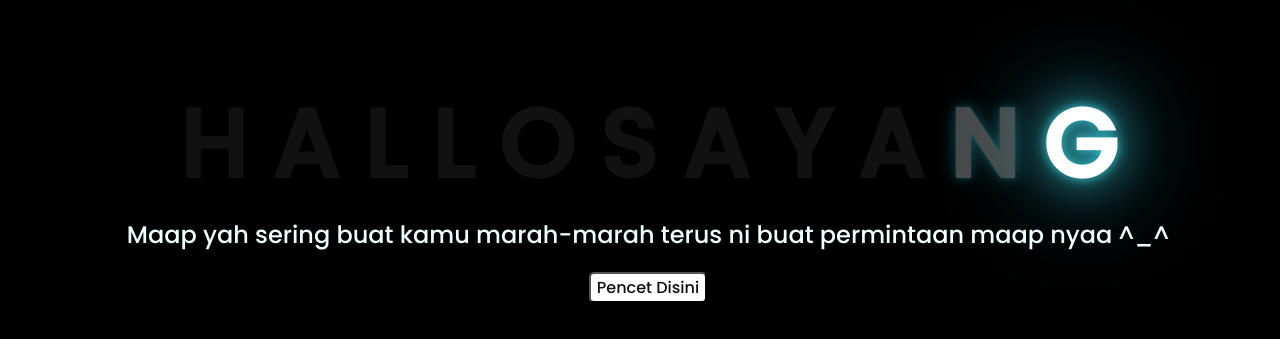
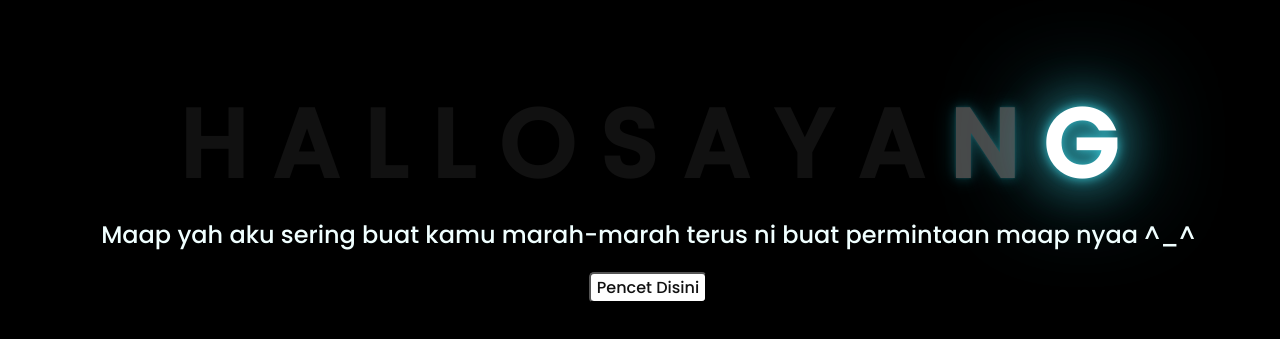
Before and after one commit to Famnz08/flower, a plain HTML site: page index.html in a window 1280 px wide. Shown: the part 221-560 px from the top of the page. Drawn offline with Linux system fonts and the light colour scheme.

Commit message:
Update index.html

```diff
--- a/index.html
+++ b/index.html
@@ -25,7 +25,7 @@
         <span>G</span>
     </div>
     <div class="description">
-        <span>Maap yah sering buat kamu marah-marah terus ni buat permintaan maap nyaa ^_^</span>
+        <span>Maap yah aku sering buat kamu marah-marah terus ni buat permintaan maap nyaa ^_^</span>
     </div>
     <div class="button">
         <button>
```
